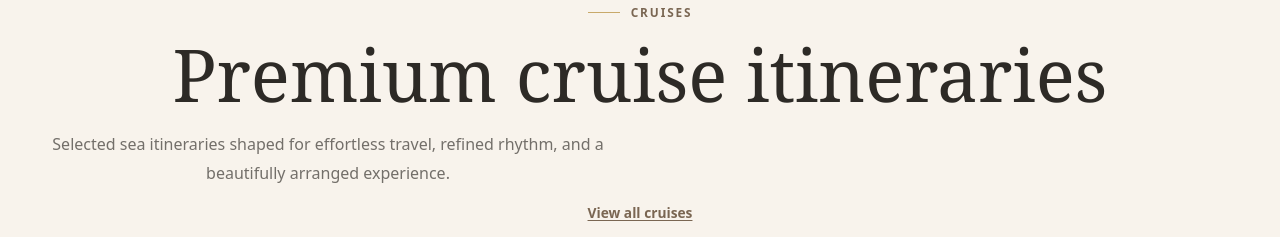
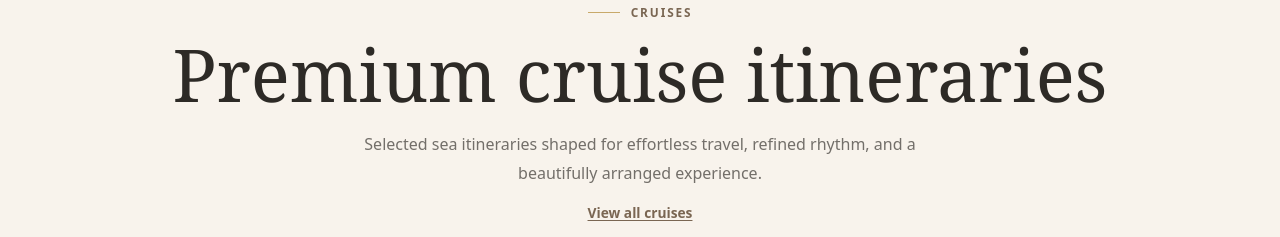
Before and after one commit to BobbyUzunov/barakova-luxury-travel, a Next.js app: page /en in a window 1280 px wide. Shown: the part 3320-3557 px from the top of the page. Built offline with nearby package versions, Linux system fonts and the light colour scheme; no server answers.

Commit message:
Center the Process section label and copy.
Co-authored-by: Cursor <cursoragent@cursor.com>

```diff
--- a/app/components/home/sections/process-section.tsx
+++ b/app/components/home/sections/process-section.tsx
@@ -8,7 +8,7 @@ export function ProcessSection({ content }: ProcessSectionProps) {
   return (
     <section className="section-shell process-section" id="process">
       <div className="process-layout">
-        <div className="section-heading text-left">
+        <div className="section-heading">
           <p>{content.processSection.eyebrow}</p>
           <h2>{content.processSection.title}</h2>
           {content.processSection.description && (
--- a/app/globals.css
+++ b/app/globals.css
@@ -834,6 +834,7 @@ h2 {
 .section-heading span {
   display: block;
   margin-top: 1.2rem;
+  margin-inline: auto;
   max-width: 35rem;
   color: rgba(45, 42, 38, 0.66);
   font-size: 1rem;
```
